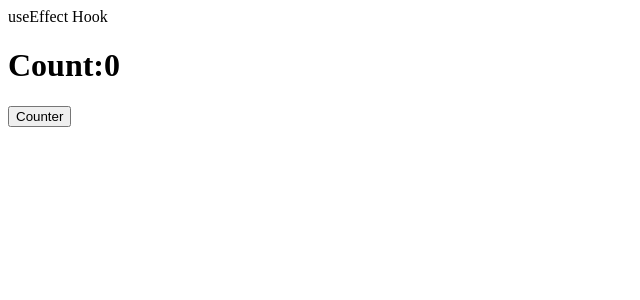
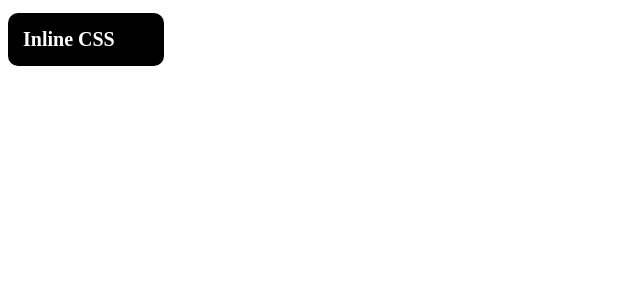
Before and after one commit to Shivamvish26/react-19-learning, a React (Vite) app: page / in a window 1280 px wide. Shown: the top 300 px of the page, without its empty margins (0-640 px from the left). Built offline with nearby package versions, Linux system fonts and the light colour scheme.

Commit message:
react learning

```diff
--- a/src/App.jsx
+++ b/src/App.jsx
@@ -17,6 +17,9 @@ import Toggle from "./interview/toggle";
 import Wrapper from "./interview/wrapper";
 import Nestedloop from "./interview/Nestedloop";
 import Useeffecthook from "./interview/Useeffecthook";
+import Hanpropeffect from "./interview/Hanpropeffect";
+import Internal from "./interview/Internal";
+import Inline from "./interview/Inline";
 
 function App() {
   {
@@ -70,7 +73,12 @@ function App() {
       <Clock colour={colour} /> */}
 
       {/* <Nestedloop/> */}
-      <Useeffecthook/>
+      {/* <Useeffecthook/> */}
+      {/* <Hanpropeffect/> */}
+
+      {/* CSS */}
+      {/* <Internal/> */}
+      <Inline/>
     </>
   );
 }
--- /dev/null
+++ b/src/interview/Hanpropeffect.jsx
@@ -0,0 +1,19 @@
+// handle props using the useEffect Hooks
+// Parent Component
+import { useState } from "react";
+import User from "./User";
+
+export default function Hanpropeffect() {
+  const [name, setName] = useState("Shubham");
+
+  return (
+    <div>
+      <button onClick={() => setName("Rahul")}>
+        Change Name
+      </button>
+
+      <User name={name} />
+
+    </div>
+  );
+}
--- /dev/null
+++ b/src/interview/Inline.jsx
@@ -0,0 +1,23 @@
+// HTML inline CSS = CSS string
+// React inline CSS = JavaScript object containing CSS properties.
+
+import React from "react";
+
+export default function Inline() {
+  return (
+    <>
+      <h1
+        style={{
+          fontSize: "20px",
+          color: "white",
+          background: "black",
+          padding: "15px",
+          borderRadius: "10px",
+          width: "10%",
+        }}
+      >
+        Inline CSS
+      </h1>
+    </>
+  );
+}
--- /dev/null
+++ b/src/interview/Internal.jsx
@@ -0,0 +1,21 @@
+export default function Internal() {
+  return (
+    <>
+      <style>
+        {`
+          h1 {
+            color: blue;
+            font-size: 30px;
+          }
+
+          p {
+            color: gray;
+          }
+        `}
+      </style>
+
+      <h1>Hello React</h1>
+      <p>Learning React</p>
+    </>
+  );
+}
--- a/src/interview/Useeffecthook.jsx
+++ b/src/interview/Useeffecthook.jsx
@@ -3,13 +3,31 @@ import React, { useState, useEffect } from "react";
 export default function Useeffecthook() {
   const [count, setCount] = useState(0);
 
-  function handleClick() {
-    console.log("Function called once");
-  }
+  // function handleClick() {
+  //   setTimeout(() => {
+  //     console.log("Function called once");
+  //   }, 2000);
+  // }
 
-  useEffect(() => {
-    handleClick();
-  }, []);
+  //  dependency without array
+  // useEffect(() => {
+  //   handleClick();
+  // }, []);
+
+  // without dependency without array
+  //   useEffect(() => {
+  //   console.log("Effect runs");
+  // });
+
+  // dependency array with dependency
+  // useEffect(() => {
+  // console.log("Count...", count)
+  // }, [count]);
+
+  // handle props with useffect hook
+  useEffect(()=>{
+
+  })
 
   return (
     <div>
--- /dev/null
+++ b/src/interview/User.jsx
@@ -0,0 +1,11 @@
+// handle props using the useEffect Hooks
+// CHild Component
+import { useEffect } from "react";
+
+export default function User({ name }) {
+  useEffect(() => {
+    console.log("Name changed:", name);
+  }, [name]);
+
+  return <h2>{name}</h2>;
+}
```
